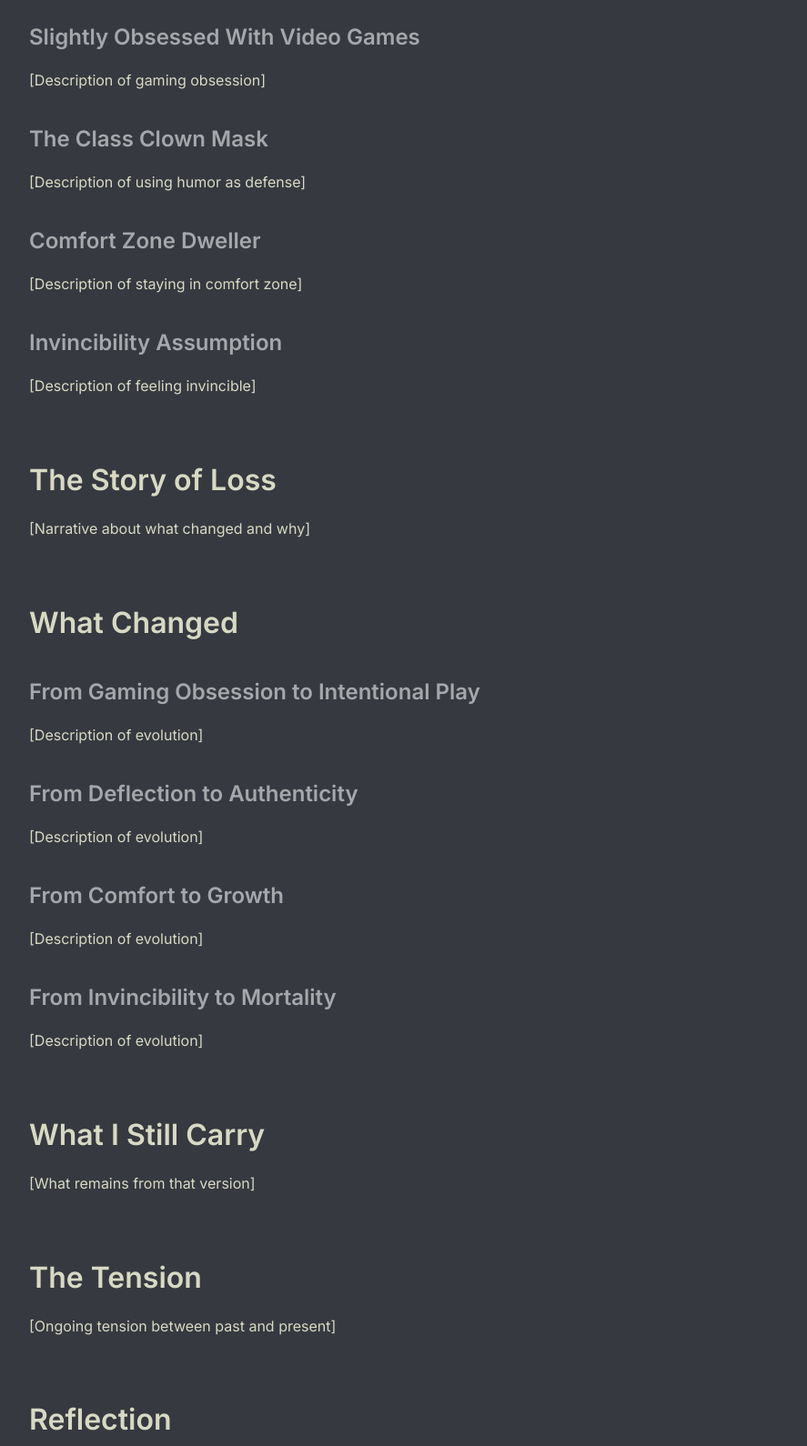
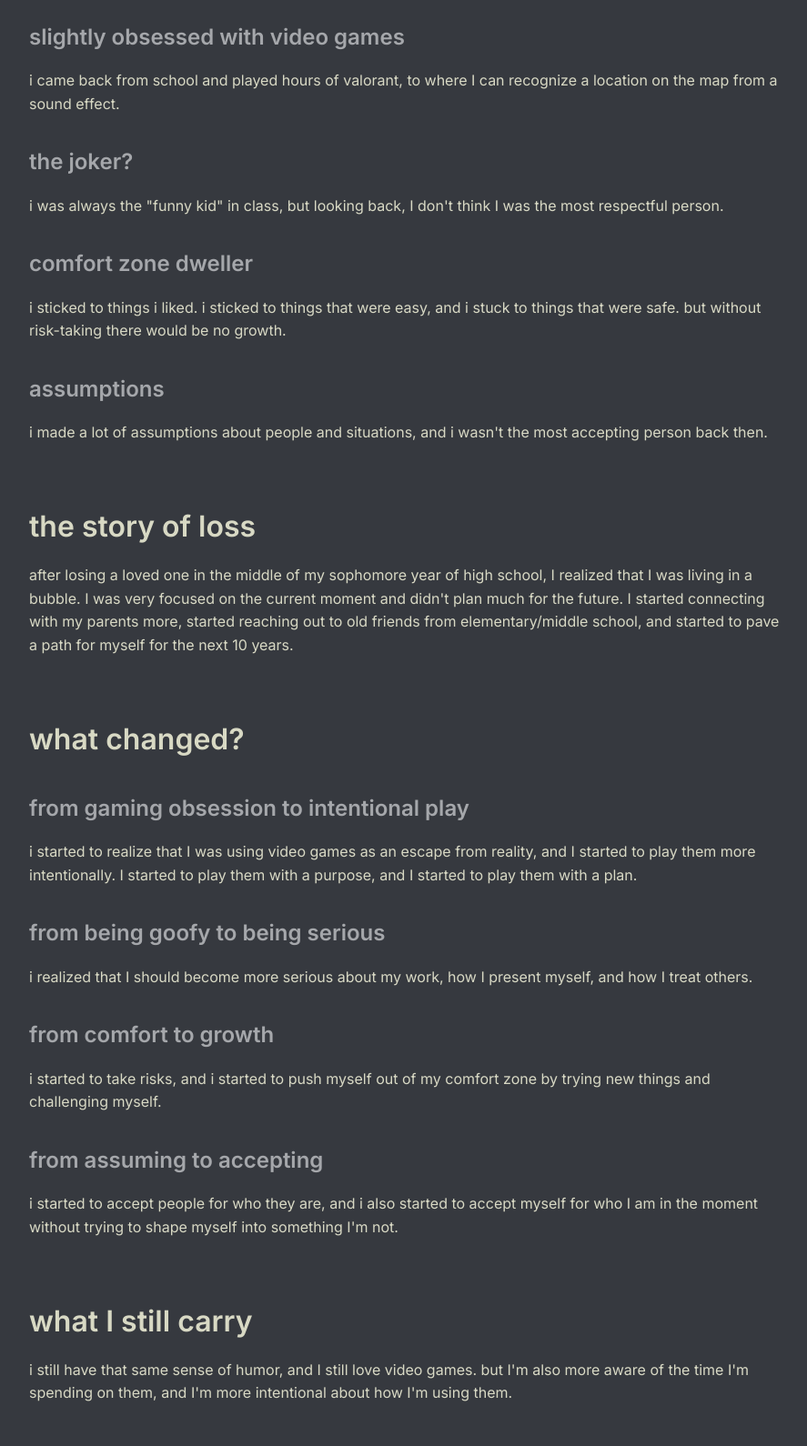
Before and after one commit to vickycye/hypertext-project, a plain HTML site: page deprecated/high-school-self.html in a window 1280 px wide. Shown: the part 646-2236 px from the top of the page at 91% size, without its empty margins (190-1077 px from the left). Drawn offline with Linux system fonts and the light colour scheme.

Commit message:
change deprecated

```diff
--- a/deprecated/high-school-self.html
+++ b/deprecated/high-school-self.html
@@ -3,7 +3,7 @@
 <head>
     <meta charset="UTF-8">
     <meta name="viewport" content="width=device-width, initial-scale=1.0">
-    <title>Deprecated: High School Self v1.0 - The Debugging Life</title>
+    <title>Deprecated</title>
     <link rel="stylesheet" href="../css/main.css">
     <link rel="stylesheet" href="../css/components.css">
     <link rel="stylesheet" href="../css/pages.css">
@@ -13,84 +13,86 @@
 <body class="deprecated-page">
     <div class="container">
         <nav class="breadcrumb">
-            <a href="../index.html">Home</a> /
-            <span>Deprecated</span> /
-            <span>High School Self</span>
+            <a href="../index.html">home</a> /
+            <span>[deprecated]</span> /
+            <span>the wild child</span>
         </nav>
 
         <article>
             <header>
-                <h1>Deprecated: High School Self v1.0</h1>
-                <p class="subtitle">Old code that no longer runs, but still shapes who I am</p>
+                <h1>[deprecated]: the wild child</h1>
+                <p class="subtitle">old code that no longer runs, but still shapes who I am</p>
             </header>
 
             <section>
-                <h2>Status</h2>
+                <h2>status</h2>
                 <pre><code>@Deprecated(
     reason = "No longer compatible with current environment",
-    since = "2019",
+    since = "2022",
     replacement = "current-state.html"
 )</code></pre>
             </section>
 
             <section>
-                <h2>Who That Was</h2>
+                <h2>who that was</h2>
 
-                <h3>Slightly Obsessed With Video Games</h3>
-                <p>[Description of gaming obsession]</p>
+                <h3>slightly obsessed with video games</h3>
+                <p>i came back from school and played hours of valorant, to where I can recognize a location on the map from a sound effect.</p>
 
-                <h3>The Class Clown Mask</h3>
-                <p>[Description of using humor as defense]</p>
+                <h3>the joker?</h3>
+                <p>i was always the "funny kid" in class, but looking back, I don't think I was the most respectful person.</p>
 
-                <h3>Comfort Zone Dweller</h3>
-                <p>[Description of staying in comfort zone]</p>
+                <h3>comfort zone dweller</h3>
+                <p>i sticked to things i liked. i sticked to things that were easy, and i stuck to things that were safe. but without risk-taking there would be no growth.</p>
 
-                <h3>Invincibility Assumption</h3>
-                <p>[Description of feeling invincible]</p>
+                <h3>assumptions</h3>
+                <p>i made a lot of assumptions about people and situations, and i wasn't the most accepting person back then. </p>
             </section>
 
             <section>
-                <h2>The Story of Loss</h2>
-                <p>[Narrative about what changed and why]</p>
+                <h2>the story of loss</h2>
+                <p>after losing a loved one in the middle of my sophomore year of high school, I realized that I was living in a bubble. I was very focused on the current moment and didn't plan much for the future.
+                    I started connecting with my parents more, started reaching out to old friends from elementary/middle school, and started to pave a path for myself for the next 10 years.
+                </p>
             </section>
 
             <section>
-                <h2>What Changed</h2>
+                <h2>what changed?</h2>
 
-                <h3>From Gaming Obsession to Intentional Play</h3>
-                <p>[Description of evolution]</p>
+                <h3>from gaming obsession to intentional play</h3>
+                <p>i started to realize that I was using video games as an escape from reality, and I started to play them more intentionally. I started to play them with a purpose, and I started to play them with a plan.</p>
 
-                <h3>From Deflection to Authenticity</h3>
-                <p>[Description of evolution]</p>
+                <h3>from being goofy to being serious</h3>
+                <p>i realized that I should become more serious about my work, how I present myself, and how I treat others.</p>
 
-                <h3>From Comfort to Growth</h3>
-                <p>[Description of evolution]</p>
+                <h3>from comfort to growth</h3>
+                <p>i started to take risks, and i started to push myself out of my comfort zone by trying new things and challenging myself.</p>
 
-                <h3>From Invincibility to Mortality</h3>
-                <p>[Description of evolution]</p>
+                <h3>from assuming to accepting</h3>
+                <p>i started to accept people for who they are, and i also started to accept myself for who I am in the moment without trying to shape myself into something I'm not.</p>
             </section>
 
             <section>
-                <h2>What I Still Carry</h2>
-                <p>[What remains from that version]</p>
+                <h2>what I still carry</h2>
+                <p>i still have that same sense of humor, and I still love video games. but I'm also more aware of the time I'm spending on them, and I'm more intentional about how I'm using them.</p>
             </section>
 
             <section>
-                <h2>The Tension</h2>
-                <p>[Ongoing tension between past and present]</p>
+                <h2>the tension</h2>
+                <p>often I think about the days back in high school, and how wonderful they were because I was so carefree and didn't have to worry about anything. but I also think about the days now, and how much I've grown and changed, and that's wonderful too.</p>
             </section>
 
             <section>
-                <h2>Reflection</h2>
-                <p>"That version of me is deprecated, but not deleted. The code still exists in the repository, even if it's not actively running. Sometimes I catch myself falling back into old patterns, and I have to remind myself: that function is deprecated. Use the new one."</p>
+                <h2>reflection</h2>
+                <p>"that version of me is deprecated, but not deleted. the code still exists in the repository, even if it's not actively running. sometimes I catch myself falling back into old patterns, and I have to remind myself: that function is deprecated. use the new one."</p>
             </section>
 
             <footer class="page-footer">
-                <h3>Connections</h3>
+                <h3>connections</h3>
                 <ul class="connection-list">
-                    <li><strong>What came next:</strong> <a href="../core/current-state.html">Current State</a></li>
-                    <li><strong>Still processing:</strong> <a href="../exceptions/wrong-path.html">Wrong Path (fear of wasting time)</a></li>
-                    <li><strong>Gained from this:</strong> <a href="../recursion/base-case.html">Core value of intentionality</a></li>
+                    <li><strong>what came next:</strong> <a href="../core/current-state.html">current state</a></li>
+                    <li><strong>still processing:</strong> <a href="../exceptions/wrong-path.html">wrong path (fear of wasting time)</a></li>
+                    <li><strong>gained from this:</strong> <a href="../recursion/base-case.html">core value of intentionality</a></li>
                 </ul>
             </footer>
         </article>
```
